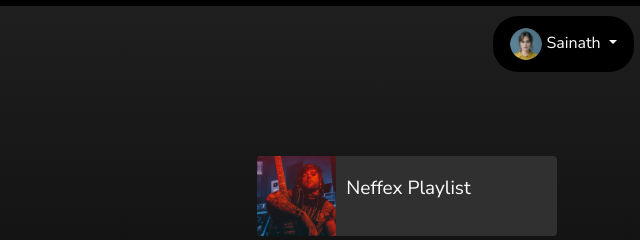
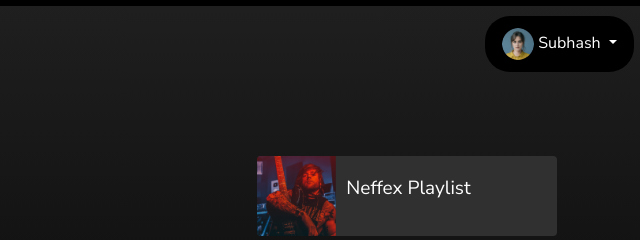
Before and after one commit to SubhashNage/spotifyclone, a plain HTML site: page index.html in a window 1280 px wide. Shown: the top 240 px of the page, 640-1280 px from the left. Drawn offline with nearby package versions, Linux system fonts and the light colour scheme.

Commit message:
just kidd

```diff
--- a/index.html
+++ b/index.html
@@ -89,7 +89,7 @@
           <div class="dropdown">
             <button class="btn dropdown-toggle" style="color: white;" type="button" id="dropdownMenuButton2" data-bs-toggle="dropdown" aria-expanded="false">
               <img src="Images/profile.png" style="height: 2rem; width: 2rem; margin-left: 0;" alt="profile picture" />
-              Sainath
+              Subhash
             </button>
             <ul class="dropdown-menu dropdown-menu-dark" aria-labelledby="dropdownMenuButton2">
               <li><a class="dropdown-item" href="#">Profile</a></li>
```
